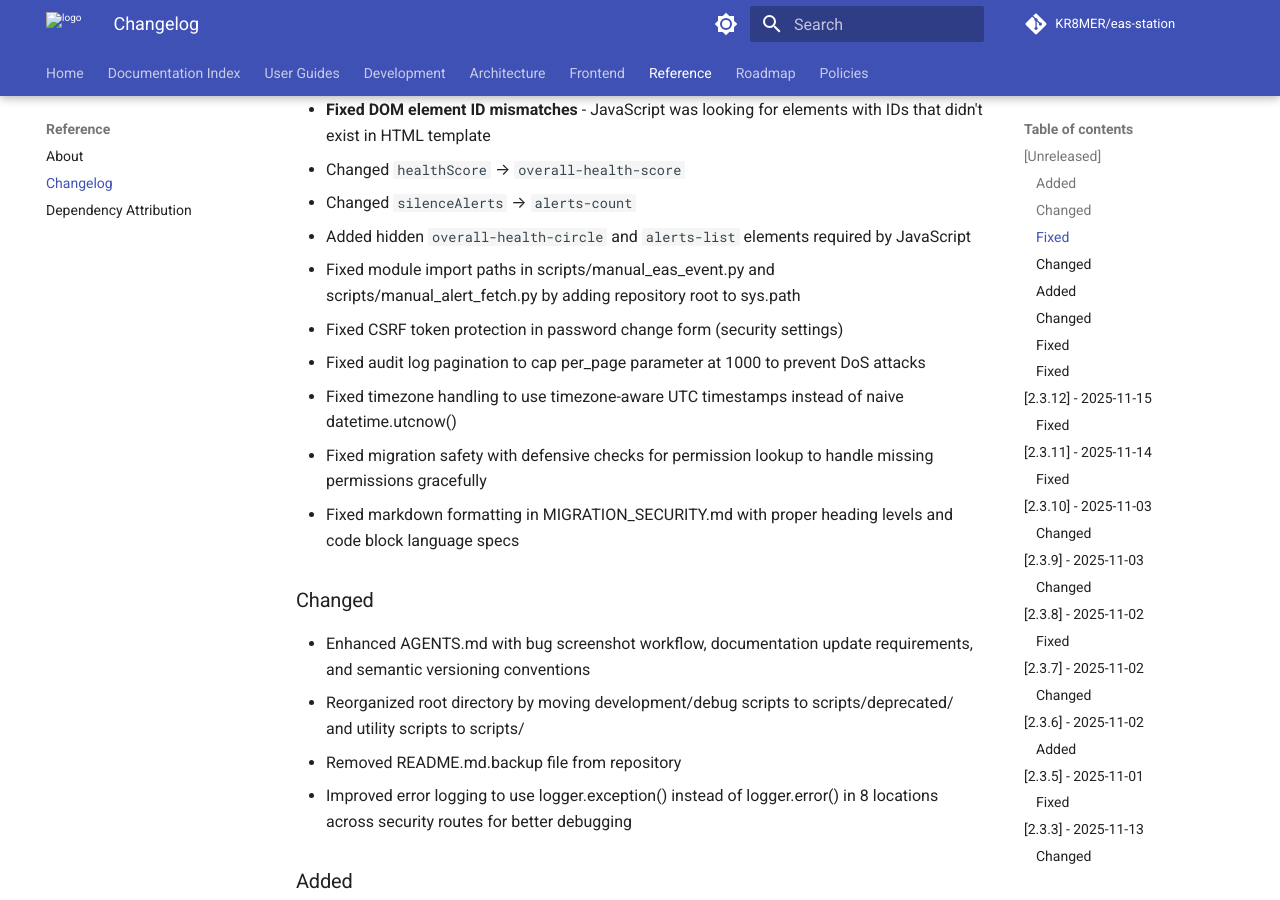
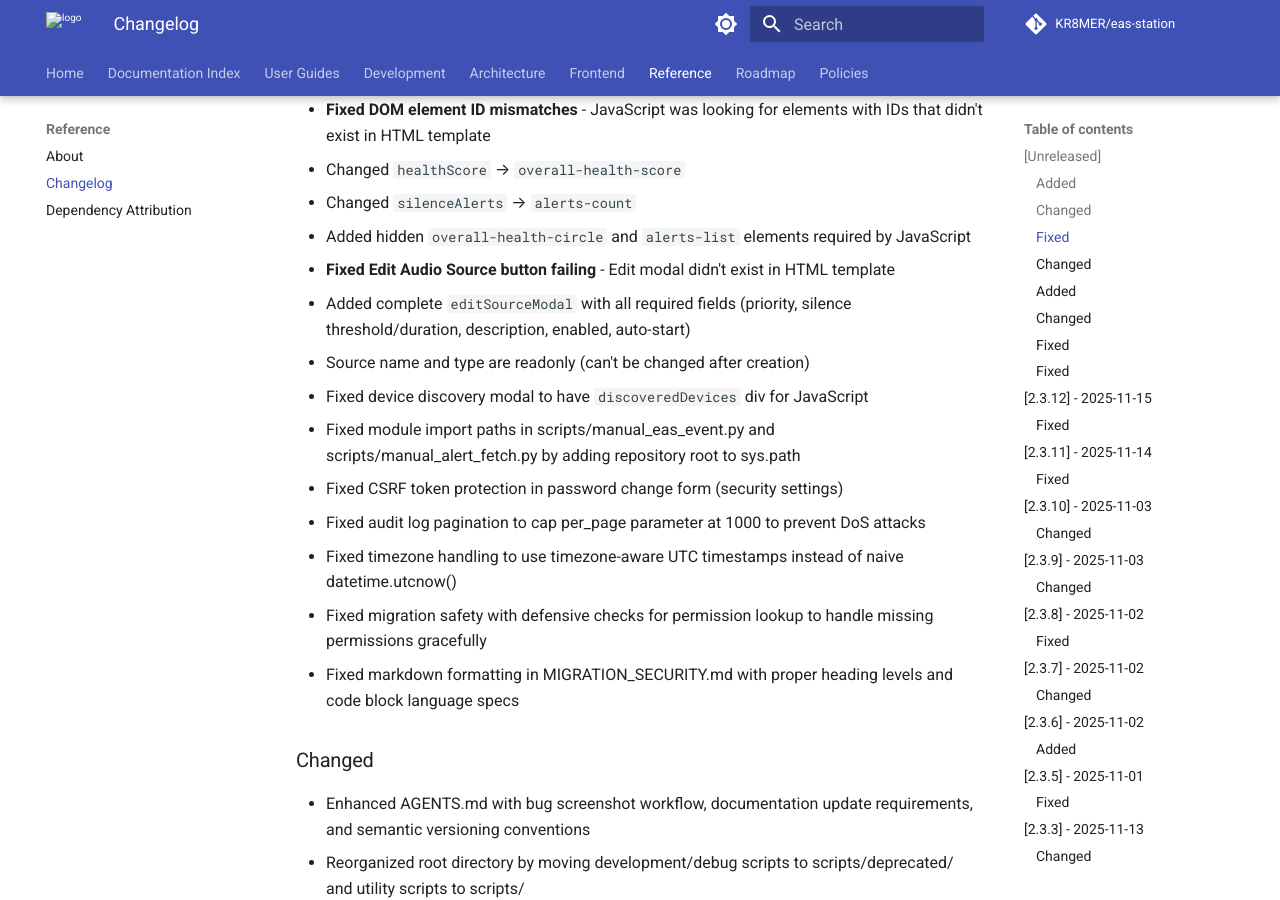
Before and after one commit to KR8MER/eas-station, an MkDocs documentation site: the page built from docs/reference/CHANGELOG.md, in a window 1280 px wide and 900 px high, scrolled down 3597 px. Built offline with MkDocs 1.6.1 and Material for MkDocs 9.7.7, drawn with Linux system fonts in a browser that asks for light colours; comment, search, counter and statistics services are not loaded; the version menu is left out.

Commit message:
Update CHANGELOG with edit modal fix

```diff
--- a/docs/reference/CHANGELOG.md
+++ b/docs/reference/CHANGELOG.md
@@ -80,6 +80,10 @@ tracks releases under the 2.x series.
   - Changed `healthScore` → `overall-health-score`
   - Changed `silenceAlerts` → `alerts-count`
   - Added hidden `overall-health-circle` and `alerts-list` elements required by JavaScript
+- **Fixed Edit Audio Source button failing** - Edit modal didn't exist in HTML template
+  - Added complete `editSourceModal` with all required fields (priority, silence threshold/duration, description, enabled, auto-start)
+  - Source name and type are readonly (can't be changed after creation)
+  - Fixed device discovery modal to have `discoveredDevices` div for JavaScript
 - Fixed module import paths in scripts/manual_eas_event.py and scripts/manual_alert_fetch.py by adding repository root to sys.path
 - Fixed CSRF token protection in password change form (security settings)
 - Fixed audit log pagination to cap per_page parameter at 1000 to prevent DoS attacks
```
